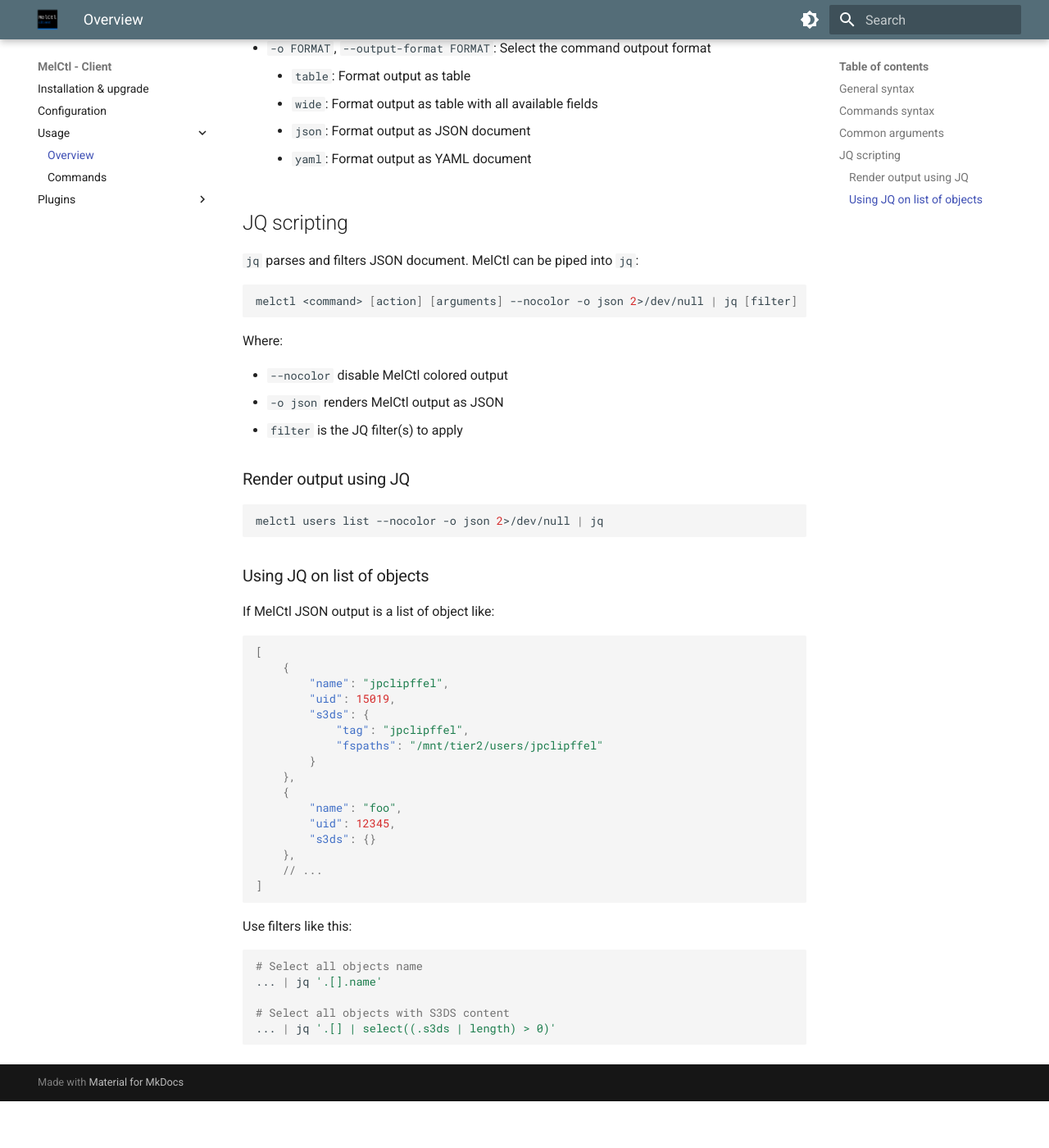
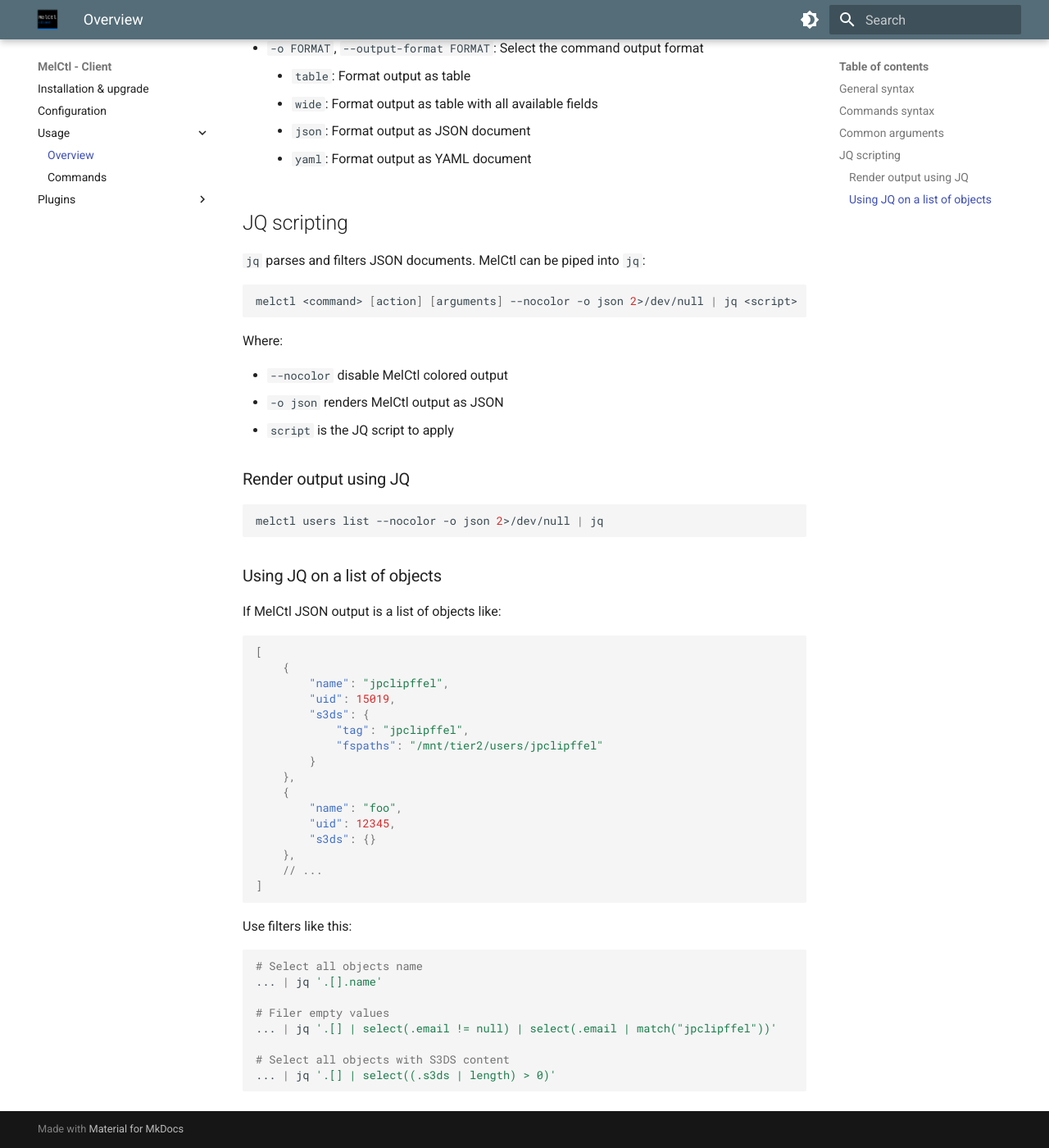
Before and after one commit to LuxProvide/melctl-client, an MkDocs documentation site: the page built from docs/usage.md, in a window 1280 px wide and 1400 px high, scrolled down 1043 px. Shown: the whole window at 82% size. Built offline with MkDocs 1.6.1 and Material for MkDocs 9.7.7, drawn with Linux system fonts in a browser that asks for light colours; before the commit the page ends 2386 px from its top, so only the background shows below that.

````diff
--- a/docs/usage.md
+++ b/docs/usage.md
@@ -43,7 +43,7 @@ Some arguments are common to most commands and command's actions:
 * `-a AUTH`, `--auth AUTH`: Select the authentication token (e.g. `Bearer <JWT>`)
 * `-u URL`, `--url URL`: Select the API server base URL (e.g. `http://host.tld:port`)
 * `-v VERSION`, `--version VERSION`: Select the API endpoint version (e.g. `v1`)
-* `-o FORMAT`, `--output-format FORMAT`: Select the command outpout format
+* `-o FORMAT`, `--output-format FORMAT`: Select the command output format
     * `table`: Format output as table
     * `wide`: Format output as table with all available fields
     * `json`: Format output as JSON document
@@ -51,17 +51,17 @@ Some arguments are common to most commands and command's actions:
 
 ## JQ scripting
 
-`jq` parses and filters JSON document. MelCtl can be piped into `jq`:
+`jq` parses and filters JSON documents. MelCtl can be piped into `jq`:
 
 ```shell
-melctl <command> [action] [arguments] --nocolor -o json 2>/dev/null | jq [filter]
+melctl <command> [action] [arguments] --nocolor -o json 2>/dev/null | jq <script>
 ```
 
 Where:
 
 * `--nocolor` disable MelCtl colored output
 * `-o json` renders MelCtl output as JSON
-* `filter` is the JQ filter(s) to apply
+* `script` is the JQ script to apply
 
 ### Render output using JQ
 
@@ -69,9 +69,9 @@ Where:
 melctl users list --nocolor -o json 2>/dev/null | jq
 ```
 
-### Using JQ on list of objects
+### Using JQ on a list of objects
 
-If MelCtl JSON output is a list of object like:
+If MelCtl JSON output is a list of objects like:
 
 ```json
 [
@@ -98,6 +98,9 @@ Use filters like this:
 # Select all objects name
 ... | jq '.[].name'
 
+# Filer empty values
+... | jq '.[] | select(.email != null) | select(.email | match("jpclipffel"))'
+
 # Select all objects with S3DS content
 ... | jq '.[] | select((.s3ds | length) > 0)'
 ```
````
Also changed, not shown: README.md (+3 -1 lines), docs/commands-public.md (added, +19 -0 lines), docs/commands.md (+3 -0 lines), docs/installation.md (+5 -5 lines), docs/plugins/index-public.md (added, +13 -0 lines), mkdocs-public.yml (added, +43 -0 lines).
